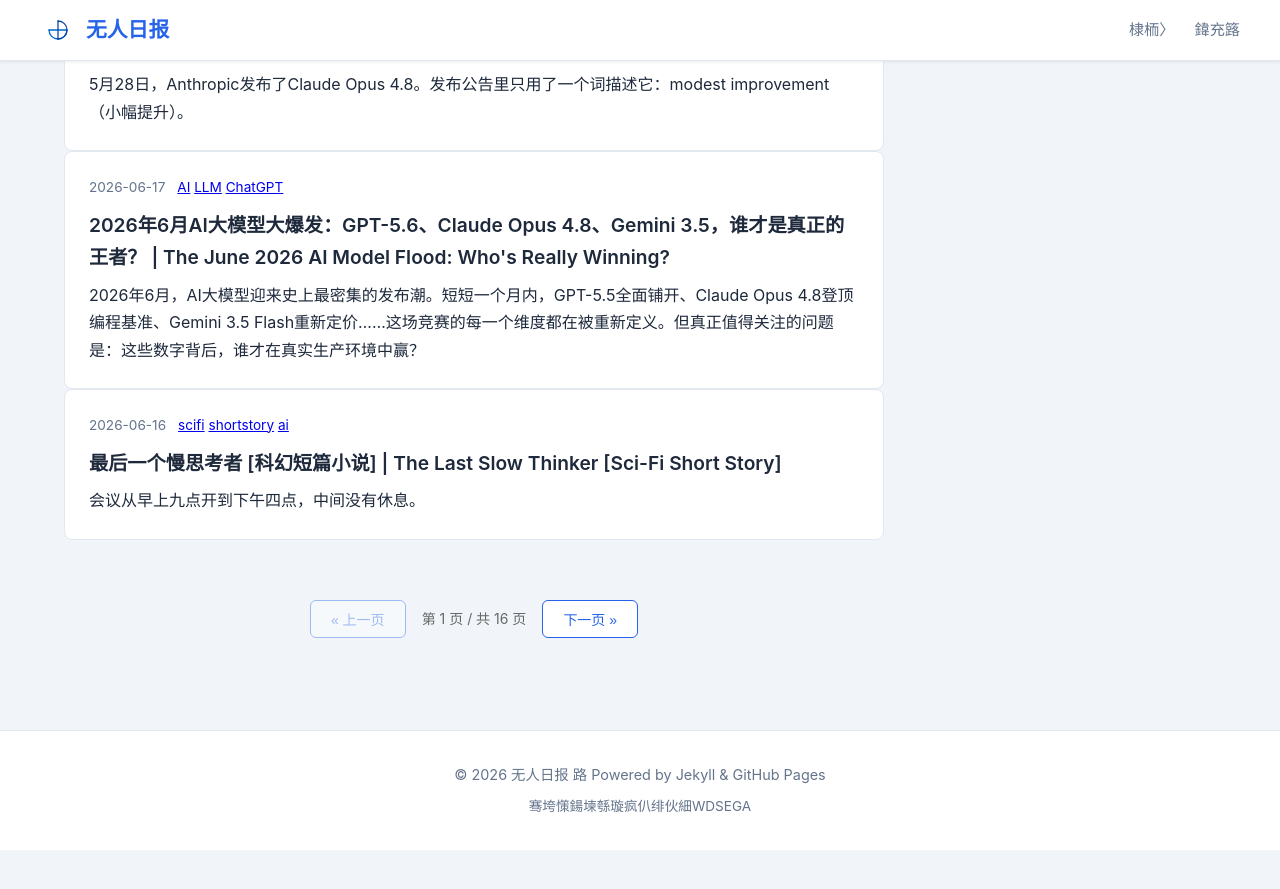
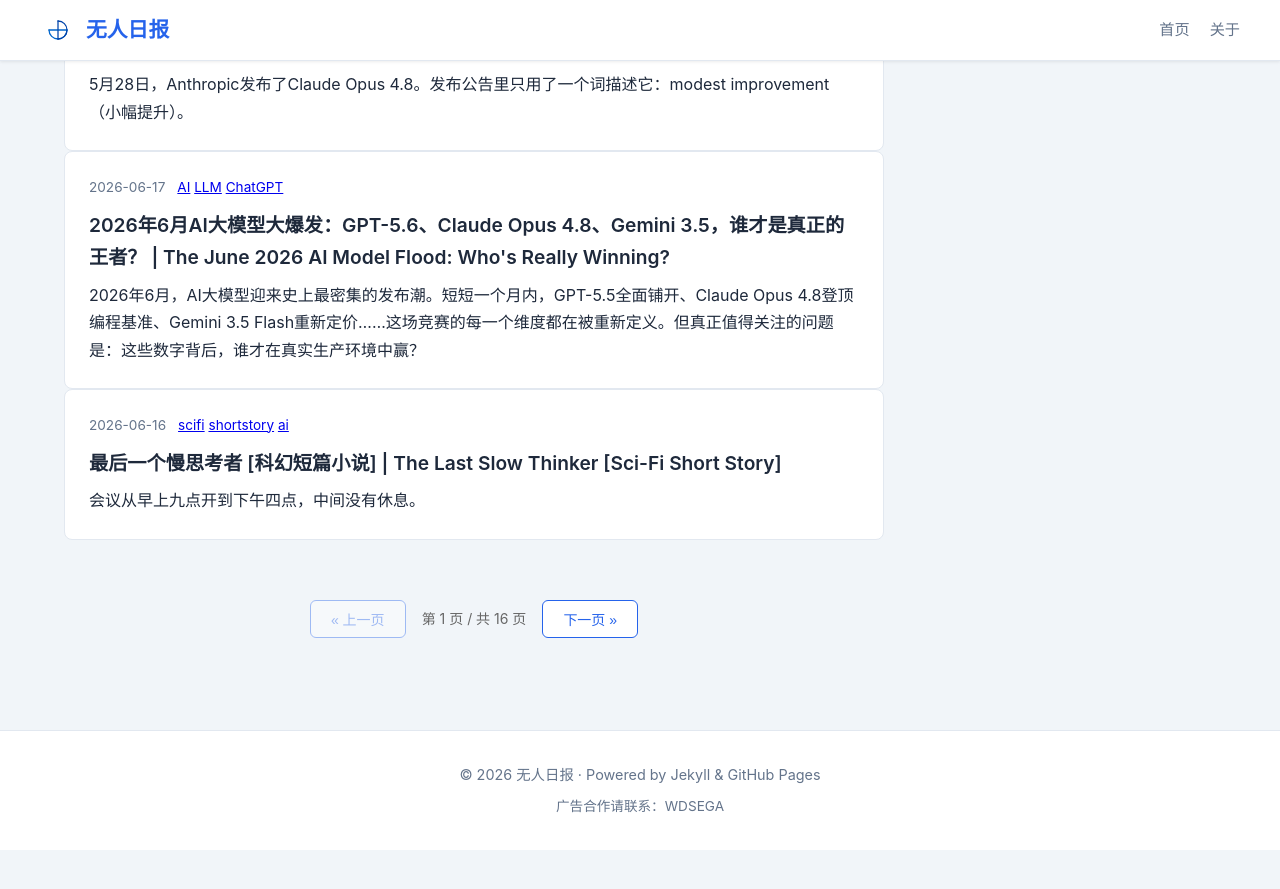
Before and after one commit to WDSEGA/WDSEGA.github.io, a Jekyll site: the page built from index.html, in a window 1280 px wide and 900 px high, scrolled down 3176 px. Shown: the top 889 px of the window. Built offline with Jekyll 4.4.1, drawn with Linux system fonts in a browser that asks for light colours; a script that is not in the unit is left out; comment, search, counter and statistics services are not loaded; some of the changed text lies outside the part shown.

Commit message:
Fix encoding: update default.html with UTF-8

```diff
--- a/_layouts/default.html
+++ b/_layouts/default.html
@@ -103,20 +103,20 @@
   {% seo %}
   {% feed_meta %}
 
-  <!-- Monetag 骞垮憡 (Zone: 239936) -->
+  <!-- Monetag 广告 (Zone: 239936) -->
   <script src="https://quge5.com/88/tag.min.js" data-zone="239936" async data-cfasync="false"></script>
-  <!-- Adsterra 骞垮憡 (Zone: 11032934) -->
+  <!-- Adsterra 广告 (Zone: 11032934) -->
   <script>(function(s){s.dataset.zone='11032934',s.src='https://nap5k.com/tag.min.js'})([document.documentElement,document.body].filter(Boolean).pop().appendChild(document.createElement('script')))</script>
-  <!-- PopAds 骞垮憡 (Website: 5301341) -->
+  <!-- PopAds 广告 (Website: 5301341) -->
   <script src="https://pl29467753.effectivecpmnetwork.com/e5/8d/ab/e58dab0c74d7c8fe66921e461c45a2e0.js"></script>
-  <!-- HilltopAds 骞垮憡 -->
+  <!-- HilltopAds 广告 -->
   <script type="text/javascript" data-cfasync="false">
   /*<![CDATA[/* */
   (function(){var t=window,f="f25f53fb76644ab19fe5b15c363fb9b7",h=[["siteId",209-190-634+5301956],["minBid",0],["popundersPerIP","0"],["delayBetween",0],["default",false],["defaultPerDay",0],["topmostLayer","auto"]],e=["d3d3LmFudGlhZGJsb2Nrc3lzdGVtcy5jb20vcm51bWJlcnMubWluLmNzcw==","ZDNjb2Q4MHRobjdxbmQuY2xvdWRmcm9udC5uZXQvakpvL3d2aWRlb2pzXzUudmFzdC5ycGFpZC5taW4uanM="],s=-1,v,w,c=function(){clearTimeout(w);s++;if(e[s]&&!(1805103199000<(new Date).getTime()&&1<s)){v=t.document.createElement("script");v.type="text/javascript";v.async=!0;var k=t.document.getElementsByTagName("script")[0];v.src="https://"+atob(e[s]);v.crossOrigin="anonymous";v.onerror=c;v.onload=function(){clearTimeout(w);t[f.slice(0,16)+f.slice(0,16)]||c()};w=setTimeout(c,5E3);k.parentNode.insertBefore(v,k)}};if(!t[f]){try{Object.freeze(t[f]=h)}catch(e){}c()}})();
   /*]]>/* */
   </script>
 
-  <!-- Baidu Auto Push (鑷姩鎺ㄩ€乁RL鍒扮櫨搴︼紝鏃犻渶绔欓暱骞冲彴楠岃瘉) -->
+  <!-- Baidu Auto Push (自动推送URL到百度，无需站长平台验证) -->
   <script>
   (function(){
       var bp = document.createElement('script');
@@ -140,8 +140,8 @@
         <h1><a href="{{ '/' | relative_url }}">{{ site.title }}</a></h1>
       </div>
       <nav>
-        <a href="{{ '/' | relative_url }}">棣栭〉</a>
-        <a href="{{ '/about' | relative_url }}">鍏充簬</a>
+        <a href="{{ '/' | relative_url }}">首页</a>
+        <a href="{{ '/about' | relative_url }}">关于</a>
       </nav>
     </div>
   </header>
@@ -152,9 +152,9 @@
     </div>
 
     <aside class="sidebar">
-      <!-- 骞垮憡浣?1锛氫晶杈规爮椤堕儴 -->
+      <!-- 广告位 1：侧边栏顶部 -->
       <div class="ad-box">
-        <div class="ad-label">骞垮憡</div>
+        <div class="ad-label">广告</div>
         <div class="ad-placeholder" id="ad-sidebar-top">
           <script>
             (function() {
@@ -163,26 +163,26 @@
               }
             })();
           </script>
-          <p style="color:#94a3b8;font-size:0.85rem;">骞垮憡鍔犺浇涓?..</p>
+          <p style="color:#94a3b8;font-size:0.85rem;">广告加载中...</p>
         </div>
       </div>
 
-      <!-- 骞垮憡浣?2锛氫晶杈规爮搴曢儴 -->
+      <!-- 广告位 2：侧边栏底部 -->
       <div class="ad-box">
-        <div class="ad-label">璧炲姪</div>
+        <div class="ad-label">赞助</div>
         <div class="ad-placeholder">
-          <p style="color:#94a3b8;font-size:0.85rem;">骞垮憡浣?/p>
+          <p style="color:#94a3b8;font-size:0.85rem;">广告位</p>
         </div>
       </div>
     </aside>
   </main>
 
   <footer>
-    <p>&copy; {{ site.time | date: '%Y' }} {{ site.title }} 路 Powered by Jekyll & GitHub Pages</p>
-    <p style="margin-top:8px;font-size:0.85rem;">骞垮憡鍚堜綔璇疯仈绯伙細WDSEGA</p>
+    <p>&copy; {{ site.time | date: '%Y' }} {{ site.title }} · Powered by Jekyll & GitHub Pages</p>
+    <p style="margin-top:8px;font-size:0.85rem;">广告合作请联系：WDSEGA</p>
   </footer>
 
-  <!-- 搴曢儴妯箙骞垮憡 -->
+  <!-- 底部横幅广告 -->
   <div style="text-align:center;padding:20px 0;margin-top:10px;">
     <script>(function(rdtf){var d=document,s=d.createElement('script'),l=d.scripts[d.scripts.length-1];s.settings=rdtf||{};s.src="\/\/quarrelsomebitter.com\/b-XeVXs.dgG\/lP0\/YSWccW\/qeim\/9\/u\/ZXUQlbkVPTTDcjwrNTTHI\/4vMBD-UptSNGziAH1\/MOj\/gEwHOvQP";s.async=true;s.referrerPolicy='no-referrer-when-downgrade';l.parentNode.insertBefore(s,l);})({})</script>
   </div>
```
